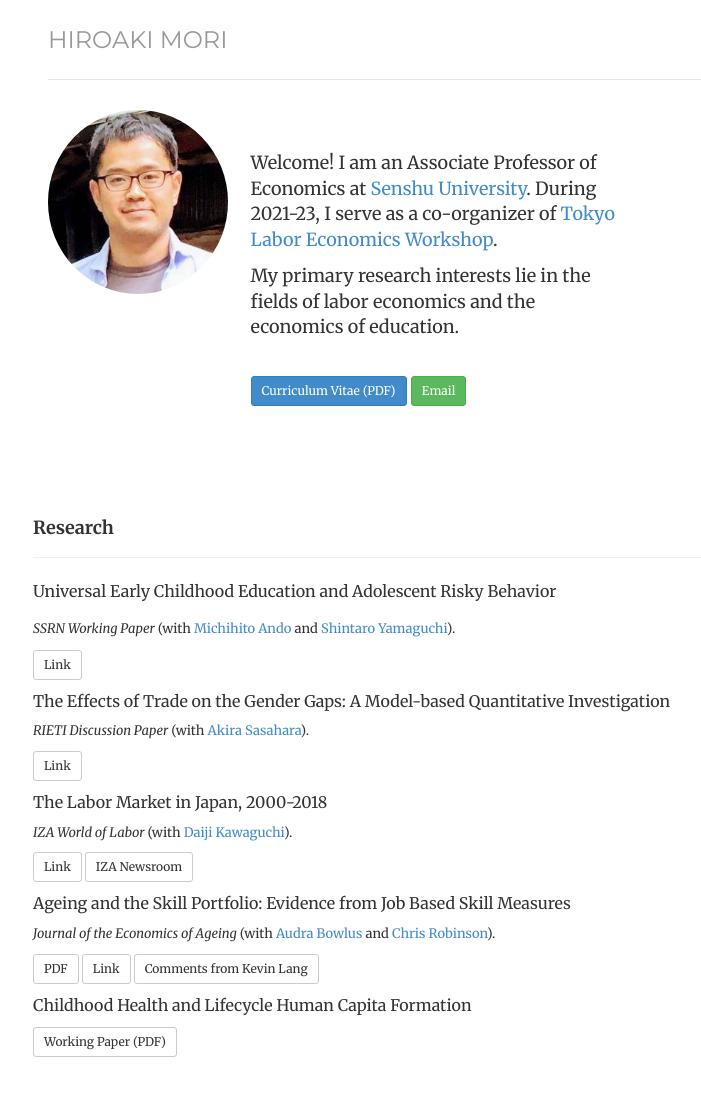
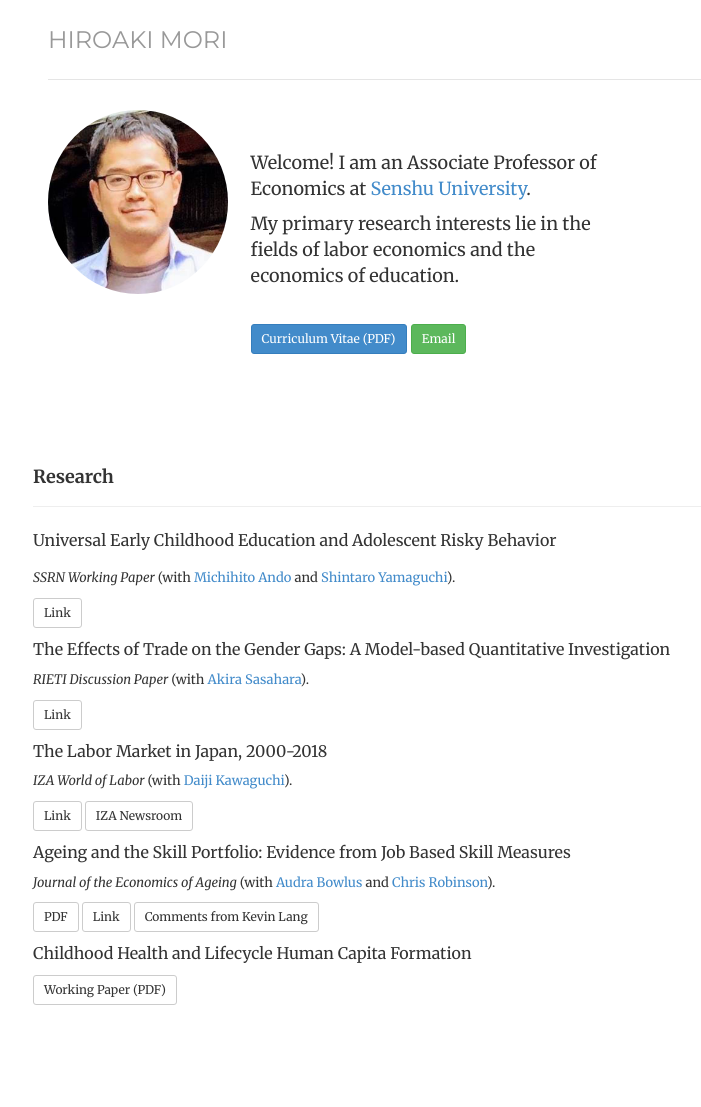
Before and after one commit to morihiroaki/morihiroaki.github.io, a Jekyll site: the page built from index.html, in a window 1280 px wide. Shown: the whole page, without its empty margins (232-933 px from the left). Built offline with Jekyll 4.4.1, drawn with Linux system fonts in a browser that asks for light colours; after the commit the page ends 1055 px from its top, so only the background shows below that.

Commit message:
Update index.html

```diff
--- a/index.html
+++ b/index.html
@@ -17,9 +17,7 @@ description:
 <div class='col-sm-9'>
  <div class='col-sm-9'>
 <p><font size="4"> Welcome! I am an Associate Professor of Economics at
- <a href="https://www.senshu-u.ac.jp/english/learn/economics/" target="_blank" title="Link">Senshu University</a>.
- During 2021-23, I serve as a co-organizer of <a href="https://sites.google.com/site/tokyolaborwkshp/home/" target="_blank" title="Link">Tokyo Labor Economics Workshop</a>.
- </p>
+ <a href="https://www.senshu-u.ac.jp/english/learn/economics/" target="_blank" title="Link">Senshu University</a>.</p>
 <p> My primary research interests lie in the fields of labor economics and the economics of education. </p>
 <br/>
 <p><a href="/files/cv_mori_new.pdf" target="_blank" class="btn btn-primary btn-sm" role="button">Curriculum Vitae (PDF)</a>
```
